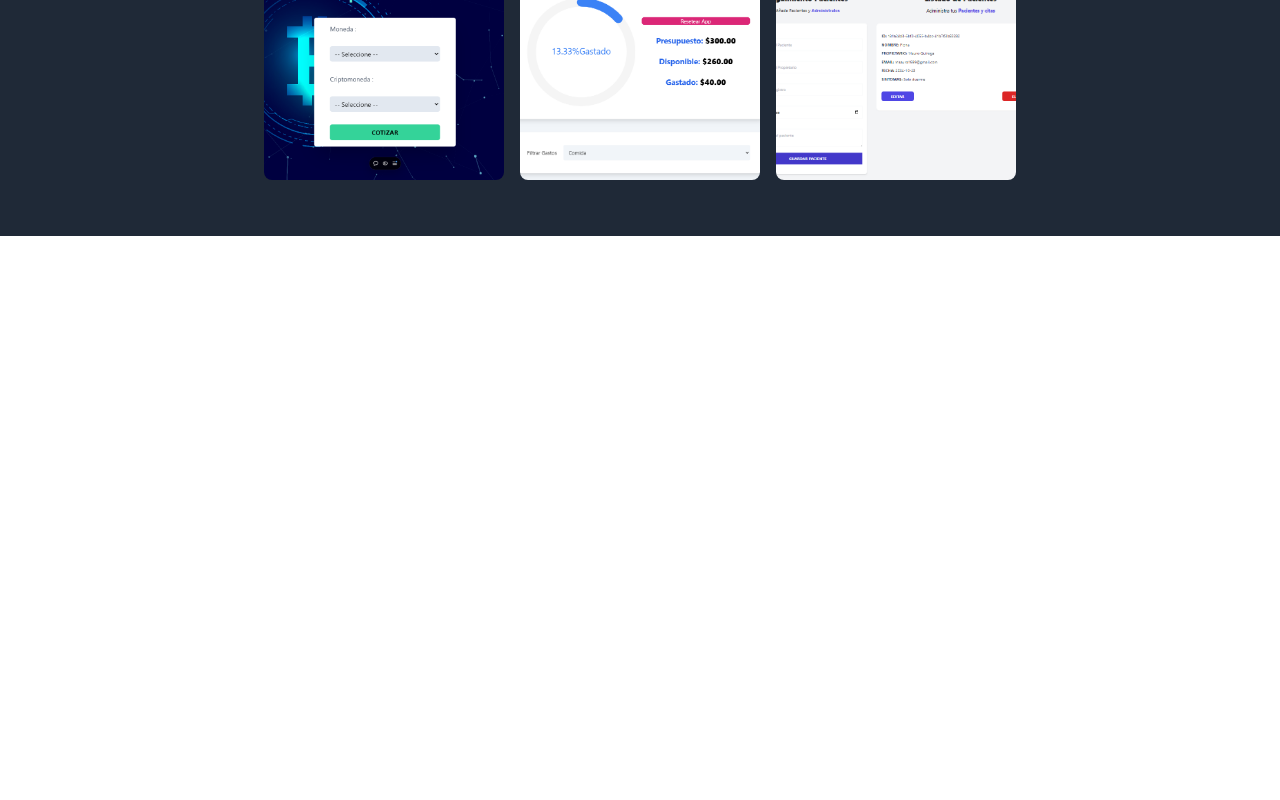
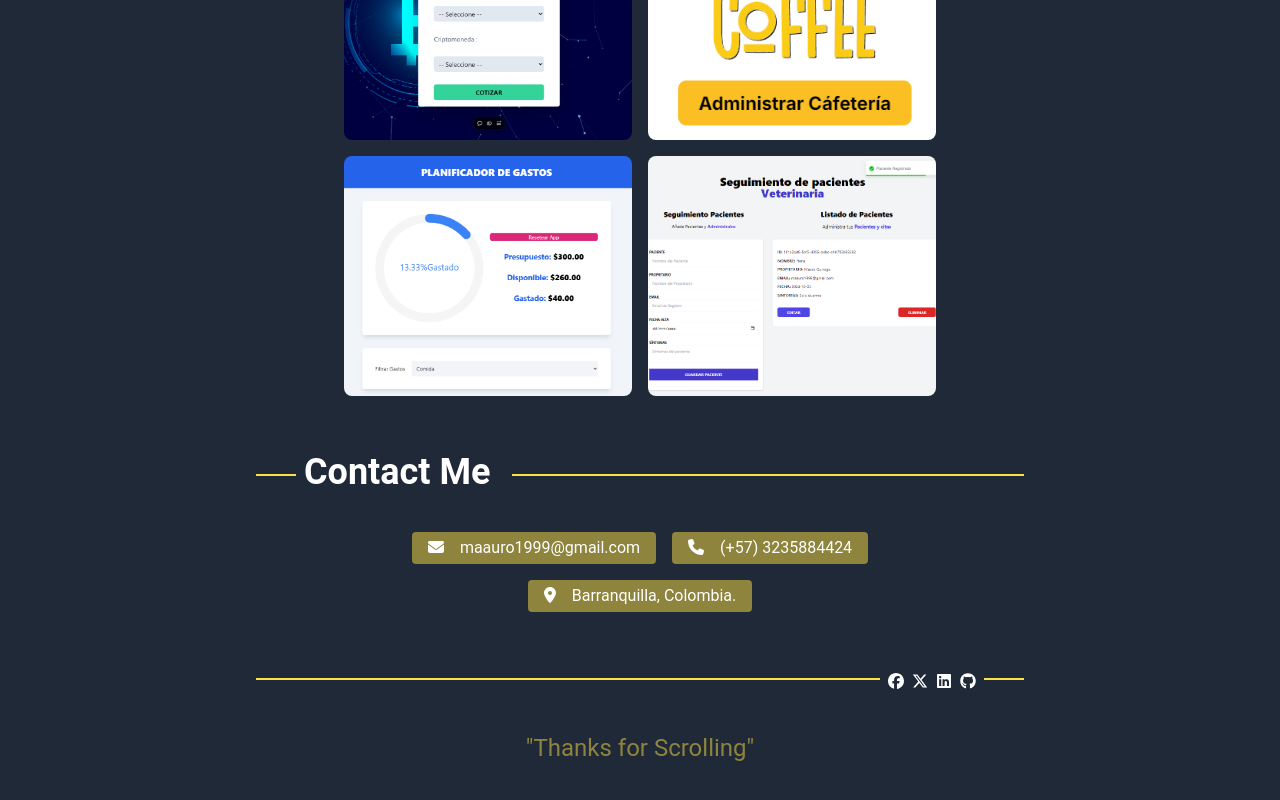
Before and after one commit to MauroQuiroga99/portafolio, a Next.js app: page / in a window 1280 px wide. Shown: the part 2528-3328 px from the top of the page. Before the commit the page ends 2764 px from the top, so only its background shows below. Built offline with nearby package versions, Linux system fonts and the light colour scheme.

Commit message:
terminar secciones del portafolio, crear footer

```diff
--- a/src/app/page.tsx
+++ b/src/app/page.tsx
@@ -1,12 +1,13 @@
 import AboutSection from "app/components/AboutSection";
 import CertificationsSection from "app/components/CertificationsSection";
+import ContactSection from "app/components/ContactSection";
 import NavBar from "app/components/NavBar";
 import ProyectsSection from "app/components/ProyectsSection";
 import SkillsSection from "app/components/SkillsSection";
 
 export default function Home() {
   return (
-    <div className="  flex flex-col min-h-screen font-mono bg-gray-800 ">
+    <div className="  flex flex-col min-h-screen font-roboto bg-gray-800 ">
       <div className="w-full max-w-[800px] mx-auto px-4">
         <div className="mt-5 ">
           <NavBar />
@@ -20,8 +21,11 @@ export default function Home() {
         <div className="">
           <CertificationsSection />
         </div>
-        <div>
+        <div className="">
           <ProyectsSection />
+        </div>
+        <div className="">
+          <ContactSection />
         </div>
       </div>
     </div>
--- a/src/components/AboutSection.tsx
+++ b/src/components/AboutSection.tsx
@@ -18,7 +18,7 @@ const AboutSection = () => {
               Mauro Quiroga
             </span>{" "}
             <br />
-            <div className="mt-3  ">Front-End Developer</div>
+            <div className="mt-3 ">Front-End Developer</div>
           </div>
           <div className="mt-3">
             <a
--- a/src/components/CertificationsCard.tsx
+++ b/src/components/CertificationsCard.tsx
@@ -23,7 +23,7 @@ const CertificationsCard = ({ cert }: CertificationsProps) => {
         <a
           target="_blank"
           href={cert.url}
-          className="cursor-pointer text-yellow-300 hover:bg-yellow-300 hover:bg-opacity-50 hover:text-white rounded px-2 py-1"
+          className="cursor-pointer text-white bg-yellow-300 bg-opacity-50 hover:text-white rounded px-2 py-1"
         >
           View Certification
           <FontAwesomeIcon
--- a/src/components/CertificationsSection.tsx
+++ b/src/components/CertificationsSection.tsx
@@ -8,7 +8,7 @@ const CertificationsSection = () => {
         <div className="text-4xl text-white font-semibold mx-0  xl:mx-0 lg:mx-0 md:mx-12  sm:mx-12 mb-4  break-words ">
           Certifications
         </div>
-        <div className="flex flex-col gap-4">
+        <div className="flex flex-col gap-4 xl:mx-14 lg:mx-14 md:mx-28 sm:mx-28  mx-4  ">
           {dataCertifications.map((cert) => (
             <CertificationsCard key={cert.id} cert={cert} />
           ))}
--- /dev/null
+++ b/src/components/ContactSection.tsx
@@ -0,0 +1,110 @@
+import { FontAwesomeIcon } from "@fortawesome/react-fontawesome";
+import {
+  faFacebook,
+  faGithub,
+  faLinkedin,
+  faXTwitter,
+} from "@fortawesome/free-brands-svg-icons";
+import {
+  faEnvelope,
+  faPhone,
+  faLocationDot,
+} from "@fortawesome/free-solid-svg-icons";
+
+const ContactSection = () => {
+  return (
+    <div>
+      <div className="relative w-full mx-auto m-10">
+        <div className="absolute bg-yellow-300 w-10 h-0.5 bottom-4"></div>
+        <div className="text-4xl text-white font-semibold mx-12">
+          Contact Me
+        </div>
+        <div className="absolute bg-yellow-300 h-0.5 bottom-4 left-64 right-0"></div>
+        <div className="text-white text-sm ml-12 xl:mx-14 lg:mx-14 md:mx-[99px] sm:mx-24"></div>
+      </div>
+
+      <div className="text-white  flex justify-center items-center flex-wrap gap-4">
+        <a
+          target="_blank"
+          className="cursor-pointer text-white bg-yellow-300 bg-opacity-50 hover:text-white rounded px-4 py-1 "
+        >
+          <FontAwesomeIcon icon={faEnvelope} className="mr-4" />
+          maauro1999@gmail.com
+        </a>
+        <a
+          target="_blank"
+          className="cursor-pointer text-white bg-yellow-300 bg-opacity-50 hover:text-white rounded px-4 py-1"
+        >
+          <FontAwesomeIcon icon={faPhone} className="mr-4" />
+          (+57) 3235884424
+        </a>
+      </div>
+      <div className="text-white  flex justify-center items-center flex-wrap mt-4">
+        <a
+          target="_blank"
+          className="cursor-pointer text-white bg-yellow-300 bg-opacity-50 hover:text-white rounded px-4 py-1"
+        >
+          <FontAwesomeIcon icon={faLocationDot} className="mr-4" />
+          Barranquilla, Colombia.
+        </a>
+      </div>
+
+      <div className="relative w-full mx-auto m-10  ">
+        <div className="absolute bg-yellow-300 h-0.5 bottom-3 left-0 right-36"></div>
+        <div className="text-4xl text-white font-semibold mx-11 ">
+          <div className=" justify-end items-center flex flex-row gap-2 m-1 ">
+            <a
+              className="cursor-pointer"
+              href="https://www.facebook.com/yato.sama.9022/"
+              target="_blank"
+              rel="noopener noreferrer"
+            >
+              <FontAwesomeIcon
+                icon={faFacebook}
+                className="text-white w-4 h-4"
+              />
+            </a>
+
+            <a
+              href="https://www.twitter.com"
+              target="_blank"
+              rel="noopener noreferrer"
+            >
+              <FontAwesomeIcon
+                icon={faXTwitter}
+                className="text-white w-4 h-4"
+              />
+            </a>
+
+            <a
+              href="https://www.linkedin.com/in/mauro-alexander-quiroga-borja-751100190/"
+              target="_blank"
+              rel="noopener noreferrer"
+            >
+              <FontAwesomeIcon
+                icon={faLinkedin}
+                className="text-white w-4 h-4"
+              />
+            </a>
+
+            <a
+              href="https://github.com/MauroQuiroga99"
+              target="_blank"
+              rel="noopener noreferrer"
+            >
+              <FontAwesomeIcon icon={faGithub} className="text-white w-4 h-4" />
+            </a>
+          </div>
+        </div>
+        <div className="absolute bg-yellow-300 h-0.5 bottom-3 w-10 right-0"></div>
+      </div>
+      <div className="relative w-full mx-auto m-10">
+        <div className="text-2xl text-yellow-300 text-opacity-50 text-center  mx-12">
+          "Thanks for Scrolling"
+        </div>
+      </div>
+    </div>
+  );
+};
+
+export default ContactSection;
--- a/src/components/ProyectCard.tsx
+++ b/src/components/ProyectCard.tsx
@@ -10,7 +10,7 @@ type ProyectsProps = {
 const ProyectCard = ({ proyects }: ProyectsProps) => {
   return (
     <div>
-      <div className="max-w-sm w-60 mx-auto">
+      <div className="max-w-sm w-72 mx-auto">
         <div className="relative group  ">
           <img
             src={proyects.image}
--- a/src/db/data.ts
+++ b/src/db/data.ts
@@ -184,7 +184,7 @@ export const dataProyects: Proyects[] = [
     description:
       "The cafeteria-next project is an app designed to manage coffee shop businesses. It provides features to handle orders, products, and business operations efficiently. ",
     date: "string;",
-    image: "/proyects/proyect03.png",
+    image: "/proyects/proyect04.png",
     url: "https://bocchi-cafe.vercel.app/",
     git: "https://github.com/MauroQuiroga99/cafeteria-next",
     technology: [
--- a/tailwind.config.ts
+++ b/tailwind.config.ts
@@ -7,6 +7,10 @@ const config: Config = {
     "./src/app/**/*.{js,ts,jsx,tsx,mdx}",
   ],
   theme: {
+    fontFamily: {
+      roboto: ["Roboto", "sans-serif"],
+    },
+
     extend: {
       screens: {
         xs: { max: "360px" },
```
Also changed, not shown: public/proyects/proyect04.png (added).
